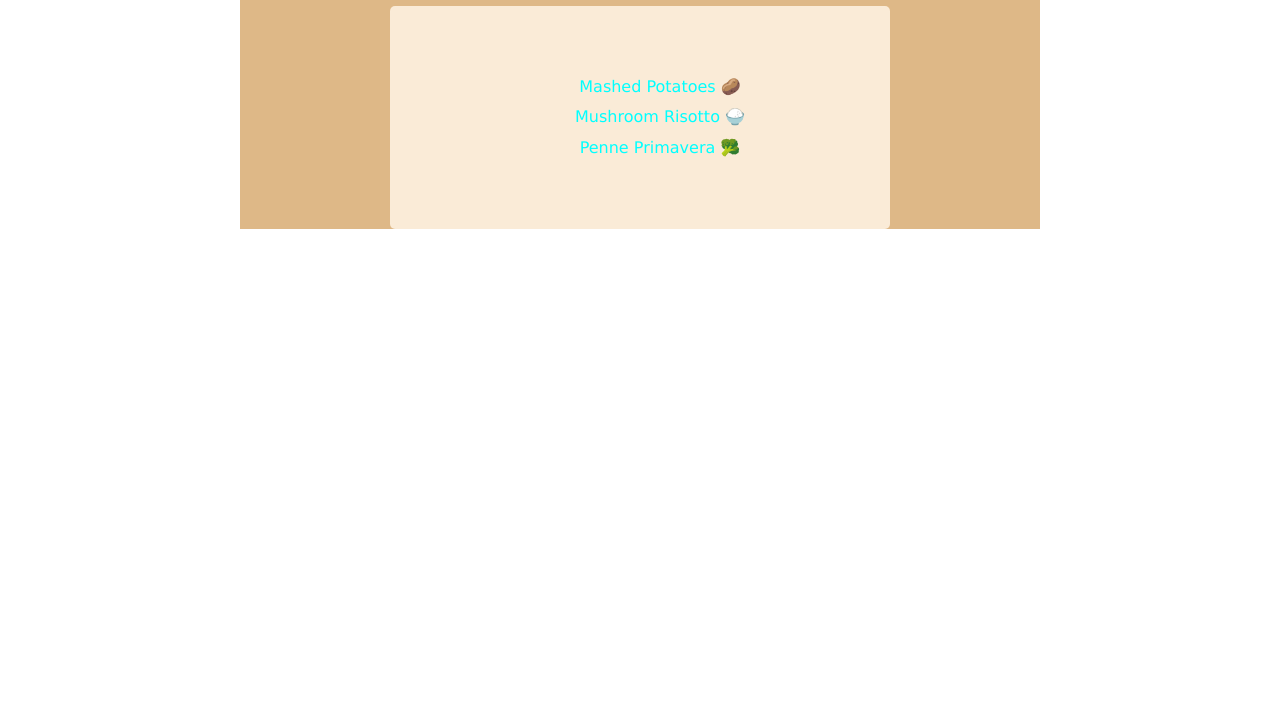
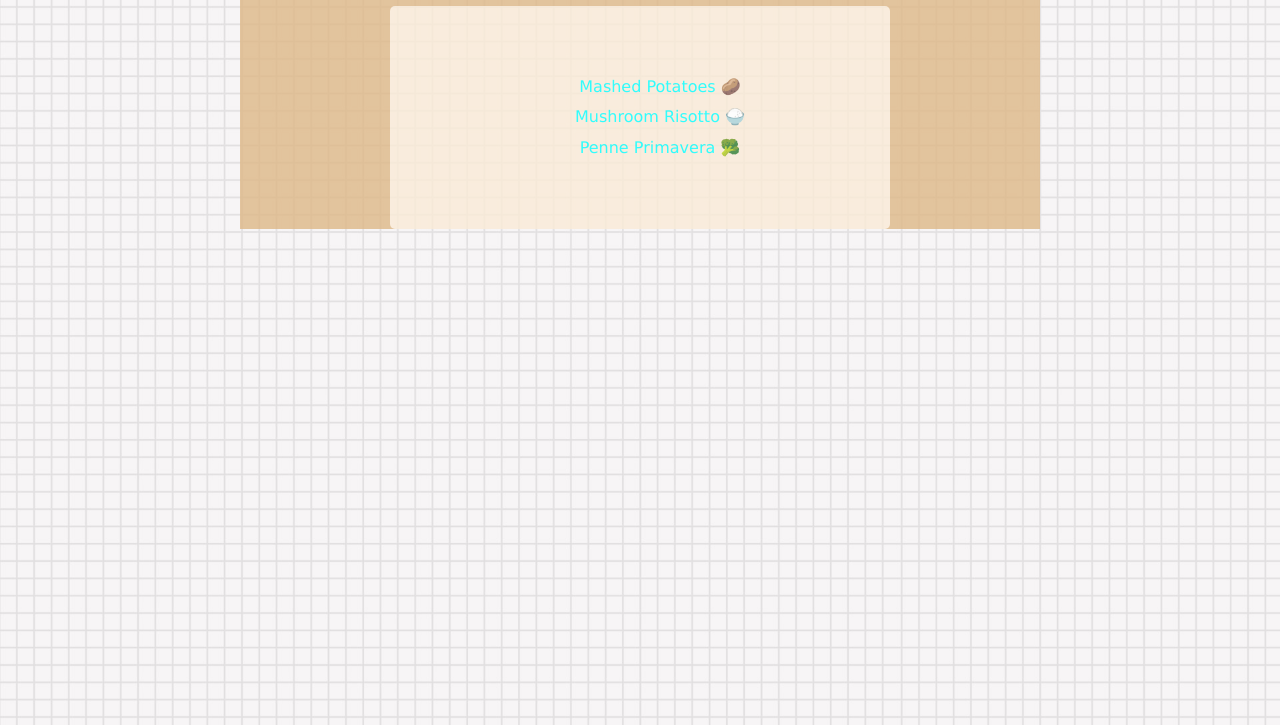
Before and after one commit to Al-na/odin-recipes, a plain HTML site: page index.html in a window 1280 px wide. Shown: the part 75-800 px from the top of the page. Drawn offline with Linux system fonts and the light colour scheme.

Commit message:
added background image to recipes

```diff
--- a/style.css
+++ b/style.css
@@ -1,13 +1,16 @@
 .container {
-  margin: auto;
+  margin: 0 auto;
   max-width: 800px;
   max-height: min-content;
   background-color: burlywood;
+  opacity: 0.8;
   text-align: center;
 }
 
 body {
   font-family: Verdana, Geneva, Tahoma, sans-serif;
+  background-image: url('vecteezy/vecteezy_grid-paper-on-a-white-background-vector-illustration-for_7875353.jpg');
+  background-size: cover;
 }
 
 .card-header {
```
Also changed, not shown: vecteezy/vecteezy_grid-paper-on-a-white-background-vector-illustration-for_7875353.jpg (added), 2 other files.
